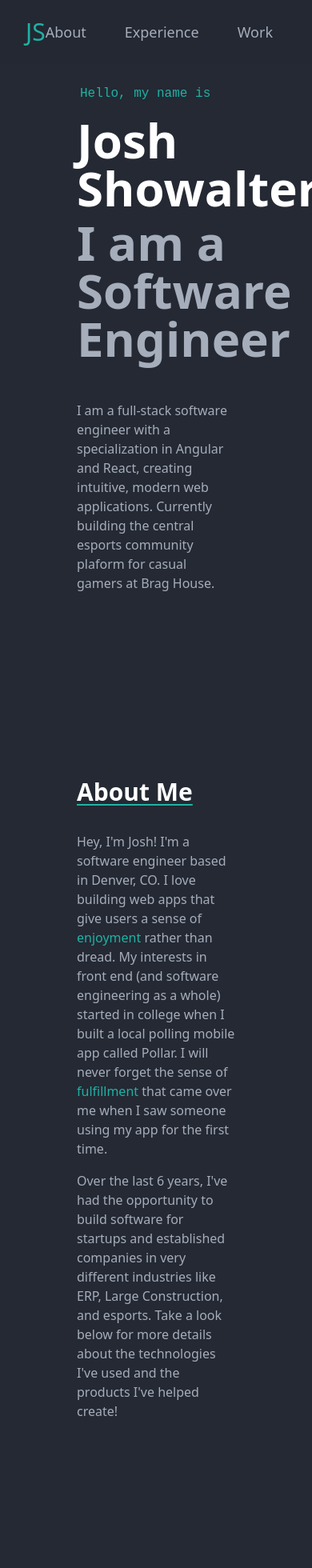
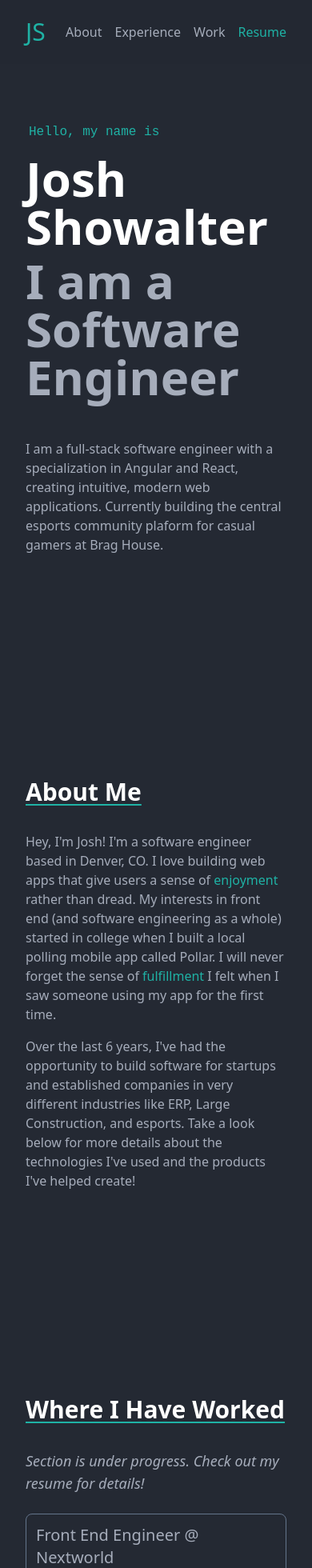
Before and after one commit to joshshowalter/portfolio, a Next.js app: page / in a window 390 px wide. Shown: the top 1960 px of the page at 80% size. Built offline with nearby package versions, Linux system fonts and the light colour scheme.

Commit message:
fix mobile responsive issues

```diff
--- a/components/about.tsx
+++ b/components/about.tsx
@@ -6,7 +6,7 @@ export default function About() {
       <SectionHeader title="About Me"></SectionHeader>
       <div className="max-w-prose">
         <div className="mb-4">
-          Hey, I'm Josh! I'm a software engineer based in Denver, CO. I love building web apps that give users a sense of <span className="text-accent">enjoyment</span> rather than dread. My interests in front end (and software engineering as a whole) started in college when I built a local polling mobile app called Pollar. I will never forget the sense of <span className="text-accent">fulfillment</span> that came over me when I saw someone using my app for the first time.
+          Hey, I'm Josh! I'm a software engineer based in Denver, CO. I love building web apps that give users a sense of <span className="text-accent">enjoyment</span> rather than dread. My interests in front end (and software engineering as a whole) started in college when I built a local polling mobile app called Pollar. I will never forget the sense of <span className="text-accent">fulfillment</span> I felt when I saw someone using my app for the first time.
         </div>
         <div>
           Over the last 6 years, I've had the opportunity to build software for startups and established companies in very different industries like ERP, Large Construction, and esports. Take a look below for more details about the technologies I've used and the products I've helped create!
--- a/components/contact.tsx
+++ b/components/contact.tsx
@@ -1,12 +1,12 @@
 export default function Contact() {
   return (
-    <section className="py-32 flex flex-col items-center">
+    <section className="py-32 flex flex-col sm:items-center">
       <h2 className="text-4xl font-semibold text-white pb-4">
         Contact Me
       </h2>
       <div>
         I am currently looking for new opportunities and would love to speak with you!
-        <div className="mt-2 text-lg text-center text-accent">
+        <div className="mt-2 text-lg text-accent sm:text-center">
           <a href="mailto: joshhshowalter@gmail.com">joshhshowalter@gmail.com</a>
         </div>
       </div>
--- a/components/experience.tsx
+++ b/components/experience.tsx
@@ -5,9 +5,9 @@ export default function Experience() {
     <section id="experience" className="py-32">
       <SectionHeader title="Where I Have Worked" />
       <div className="italic mb-6 text-lg">Section is under progress. Check out my resume for details!</div>
-      <div className="border-slate-500 border border-solid rounded-lg w-full text-2xl p-3 mb-4 cursor-pointer">Front End Engineer @ Nextworld</div>
-      <div className="border-slate-500 border border-solid rounded-lg w-full text-2xl p-3 mb-4 cursor-pointer">Full Stack Engineer @ Accenture</div>
-      <div className="border-slate-500 border border-solid rounded-lg w-full text-2xl p-3 mb-4 cursor-pointer">Senior Software Engineer @ Brag House</div>
+      <div className="border-slate-500 border border-solid rounded-lg w-full text-xl p-3 mb-4 cursor-pointer">Front End Engineer @ Nextworld</div>
+      <div className="border-slate-500 border border-solid rounded-lg w-full text-xl p-3 mb-4 cursor-pointer">Full Stack Engineer @ Accenture</div>
+      <div className="border-slate-500 border border-solid rounded-lg w-full text-xl p-3 mb-4 cursor-pointer">Senior Software Engineer @ Brag House</div>
 
     </section>
   );
--- a/components/nav.tsx
+++ b/components/nav.tsx
@@ -13,15 +13,15 @@ export default function Nav() {
         <h1 className="text-3xl text-accent">
           <Link href="#"><a>JS</a></Link>
         </h1>
-        <ul className="flex space-between items-center gap-12">
+        <ul className="flex space-between items-center gap-4 text-md sm:gap-12 sm:text-lg ">
           {
             navItems.map(item => (
-              <li key={item.title} className="hover:text-accent cursor-pointer text-lg">
+              <li key={item.title} className="hover:text-accent cursor-pointer">
                 <Link href={item.url}>{item.title}</Link>
               </li>
             ))
           }
-          <li className="text-accent text-lg">
+          <li className="text-accent">
             <a href="/showalter_resume.pdf" target="_blank">Resume</a>
           </li>
         </ul>
--- a/pages/index.tsx
+++ b/pages/index.tsx
@@ -8,14 +8,14 @@ import Contact from '../components/contact';
 const Home: NextPage = () => {
   return (
     <>
-    <main className="min-h-screen bg-base-200 px-24">
+    <main className="min-h-screen bg-base-200 px-8 sm:px-24">
       <Hero />
       <About />
       <Experience />
       <Projects />
       <Contact />
     </main>
-    <footer className="bg-base-200 text-center py-6 text-sm font-light">
+    <footer className="bg-base-200 text-center py-6 px-8 text-sm font-light">
       <span>Built with Next.js</span> | <span>Design inspiration from Brittany Chiang</span>
     </footer>
     </>
```
